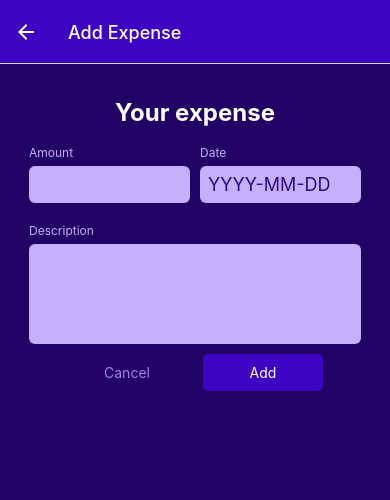
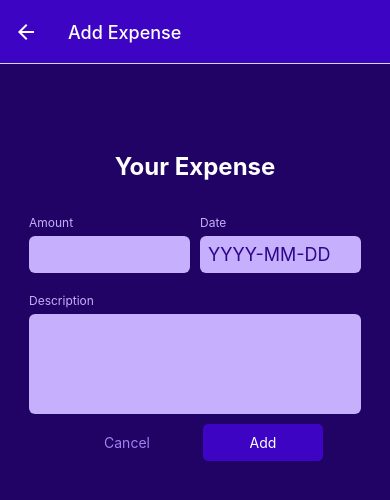
Before and after one commit to IvanRadovic/TheExpenseTracker-reactNative, a React Native app: screen /ManageExpense in a window 390 px wide. Shown: the top 500 px of the page. Built offline with nearby package versions, Linux system fonts and the light colour scheme.

Commit message:
Error styling

```diff
--- a/components/ManageExpense/ExpenseForm.component.jsx
+++ b/components/ManageExpense/ExpenseForm.component.jsx
@@ -1,90 +1,117 @@
-import { useState } from "react";
-import { View, StyleSheet, Text, Alert} from "react-native";
+import { useState } from 'react';
+import { StyleSheet, Text, View, Alert } from 'react-native';
 
-/* -- Components -- */
-import InputField from "./Input.component";
-import CustomButtons from "../UI/CustomButtons.component";
-import { getFormattedDate } from "../../utils/date";
+import InputField from '../ManageExpense/Input.component';
+import CustomButton from '../UI/CustomButtons.component';
+import { getFormattedDate } from '../../utils/date';
+import { GlobalStyles } from '../../constats/styles';
 
-const ExpenseForm = ({onCancel, onSubmit, submitButtonLabel, defaultValues}) => {
-
-    const [inputsValue, setInputValues] = useState({
-        /* ''' Checking of defaultValues if they existring --- */
-        amount:defaultValues ? defaultValues.amount.toString() : '',
-        date:defaultValues ? getFormattedDate(defaultValues.date) : '',
-        description: defaultValues ?  defaultValues.description.toString() : ''
+function ExpenseForm({ submitButtonLabel, onCancel, onSubmit, defaultValues }) {
+  const [inputs, setInputs] = useState({
+    amount: {
+      value: defaultValues ? defaultValues.amount.toString() : '',
+      isValid: true,
+    },
+    date: {
+      value: defaultValues ? getFormattedDate(defaultValues.date) : '',
+      isValid: true,
+    },
+    description: {
+      value: defaultValues ? defaultValues.description : '',
+      isValid: true,
+    },
   });
 
-    const inputChangeHandler = (inputIdentifier, enteredValue) => {
-        setInputValues((currVal) => {
+  function inputChangedHandler(inputIdentifier, enteredValue) {
+    setInputs((curInputs) => {
       return {
-                ...currVal,
-                [inputIdentifier]: enteredValue
-            }
+        ...curInputs,
+        [inputIdentifier]: { value: enteredValue, isValid: true },
+      };
     });
   }
 
-    const submitHanlder = () => {
+  function submitHandler() {
     const expenseData = {
-            amount: +inputsValue.amount,
-            date: new Date(inputsValue.date),
-            description: inputsValue.description
-        }
-        /* ---- validation --- */
-        const amountIsValid = !isNaN(expenseData.amount) &&  expenseData.amount > 0;
-        const dateIsValid = expenseData.date.toString() !== "Invalid Date";
-        const descIsValid = expenseData.description.trim().length > 0;
+      amount: +inputs.amount.value,
+      date: new Date(inputs.date.value),
+      description: inputs.description.value,
+    };
 
-        if(!amountIsValid || !dateIsValid || !descIsValid){
-           Alert.alert("Invalid input, Please check your inputs");
+    const amountIsValid = !isNaN(expenseData.amount) && expenseData.amount > 0;
+    const dateIsValid = expenseData.date.toString() !== 'Invalid Date';
+    const descriptionIsValid = expenseData.description.trim().length > 0;
+
+    if (!amountIsValid || !dateIsValid || !descriptionIsValid) {
+      // Alert.alert('Invalid input', 'Please check your input values');
+      setInputs((curInputs) => {
+        return {
+          amount: { value: curInputs.amount.value, isValid: amountIsValid },
+          date: { value: curInputs.date.value, isValid: dateIsValid },
+          description: {
+            value: curInputs.description.value,
+            isValid: descriptionIsValid,
+          },
+        };
+      });
       return;
     }
 
     onSubmit(expenseData);
   }
 
+  const formIsInvalid =
+    !inputs.amount.isValid ||
+    !inputs.date.isValid ||
+    !inputs.description.isValid;
+
   return (
-        <View style={styles.formContainer}>
-            <Text style={styles.title}>Your expense</Text>
+    <View style={styles.form}>
+      <Text style={styles.title}>Your Expense</Text>
       <View style={styles.inputsRow}>
         <InputField
           style={styles.rowInput}
           label="Amount"
+          invalid={!inputs.amount.isValid}
           textInputConfig={{
             keyboardType: 'decimal-pad',
-                        onChangeText: inputChangeHandler.bind(this, 'amount'),
-                        value: inputsValue.amount,
+            onChangeText: inputChangedHandler.bind(this, 'amount'),
+            value: inputs.amount.value,
           }}
         />
         <InputField
           style={styles.rowInput}
           label="Date"
+          invalid={!inputs.date.isValid}
           textInputConfig={{
-                        placeholder:'YYYY-MM-DD',
-                        maxLength:10,
-                        onChangeText: inputChangeHandler.bind(this, 'date'),
-                        value: inputsValue.date,
+            placeholder: 'YYYY-MM-DD',
+            maxLength: 10,
+            onChangeText: inputChangedHandler.bind(this, 'date'),
+            value: inputs.date.value,
           }}
         />
       </View>
       <InputField
         label="Description"
+        invalid={!inputs.description.isValid}
         textInputConfig={{
-                    multiline:true,
-                    onChangeText: inputChangeHandler.bind(this, 'description'),
-                    value: inputsValue.description,
-                    // autoCapitalize:'words', 'sentences'..
-                    // autocorrect:false, // default is true
-
+          multiline: true,
+          // autoCapitalize: 'none'
+          // autoCorrect: false // default is true
+          onChangeText: inputChangedHandler.bind(this, 'description'),
+          value: inputs.description.value,
         }}
       />
+      {formIsInvalid && (
+        <Text style={styles.errorText}>Invalid input values - please check your entered data!</Text>
+      )}
       <View style={styles.buttons}>
-                <CustomButtons style={styles.button} mode="flat" onPress={onCancel}>
+        <CustomButton style={styles.button} mode="flat" onPress={onCancel}>
           Cancel
-                </CustomButtons>
-                <CustomButtons style={styles.button} onPress={submitHanlder}>
+        </CustomButton>
+        <CustomButton style={styles.button} onPress={submitHandler}>
           {submitButtonLabel}
-                </CustomButtons>
+        </CustomButton>
       </View>
     </View>
   );
@@ -93,23 +120,27 @@
 export default ExpenseForm;
 
 const styles = StyleSheet.create({
-   formContainer:{
-    marginBottom: 15,
-    marginTop:10
+  form: {
+    marginTop: 40,
   },
-   title:{
-    fontSize:24,
-    fontWeight:'bold',
-    color:'white',
+  title: {
+    fontSize: 24,
+    fontWeight: 'bold',
+    color: 'white',
+    marginVertical: 24,
+    textAlign: 'center',
+  },
+  inputsRow: {
+    flexDirection: 'row',
+    justifyContent: 'space-between',
+  },
+  rowInput: {
+    flex: 1,
+  },
+  errorText:{
     textAlign:'center',
-    marginBottom:8
-   },
-   inputsRow:{
-    flexDirection:'row',
-    justifyContent:'space-between'
-   },
-   rowInput:{
-    flex:1
+    color:GlobalStyles.colors.error500,
+    margin:10,
   },
   buttons: {
     flexDirection: 'row',
--- a/components/ManageExpense/Input.component.jsx
+++ b/components/ManageExpense/Input.component.jsx
@@ -2,7 +2,7 @@
 
 import { GlobalStyles } from "../../constats/styles"
 
-const InputField = ({ label, style,  textInputConfig }) => {
+const InputField = ({ label, style, invalid,  textInputConfig }) => {
 
     let inputStyles = [styles.input];
 
@@ -10,10 +10,14 @@
     if(textInputConfig && textInputConfig.multiline){
         inputStyles.push(styles.inputMultiline)
     }
+    /* -- Styling for error labels --- */
+    if(invalid) {
+        inputStyles.push(styles.invalidInput);
+    }
 
     return (
         <View style={[styles.inputContainer, style]}>
-            <Text style={styles.labelStyle}>{label}</Text>
+            <Text style={[styles.labelStyle, invalid && styles.invalidLable]}>{label}</Text>
             <TextInput style={inputStyles} {...textInputConfig} />
         </View>
     );
@@ -41,5 +45,11 @@
     inputMultiline:{
         minHeight:100,
         textAlignVertical:'top'
+    },
+    invalidLable: {
+        color:GlobalStyles.colors.error500,
+    },
+    invalidInput:{
+        backgroundColor:GlobalStyles.colors.error50
     }
 });
```
Lines whose indentation alone changed are shown as unchanged.
